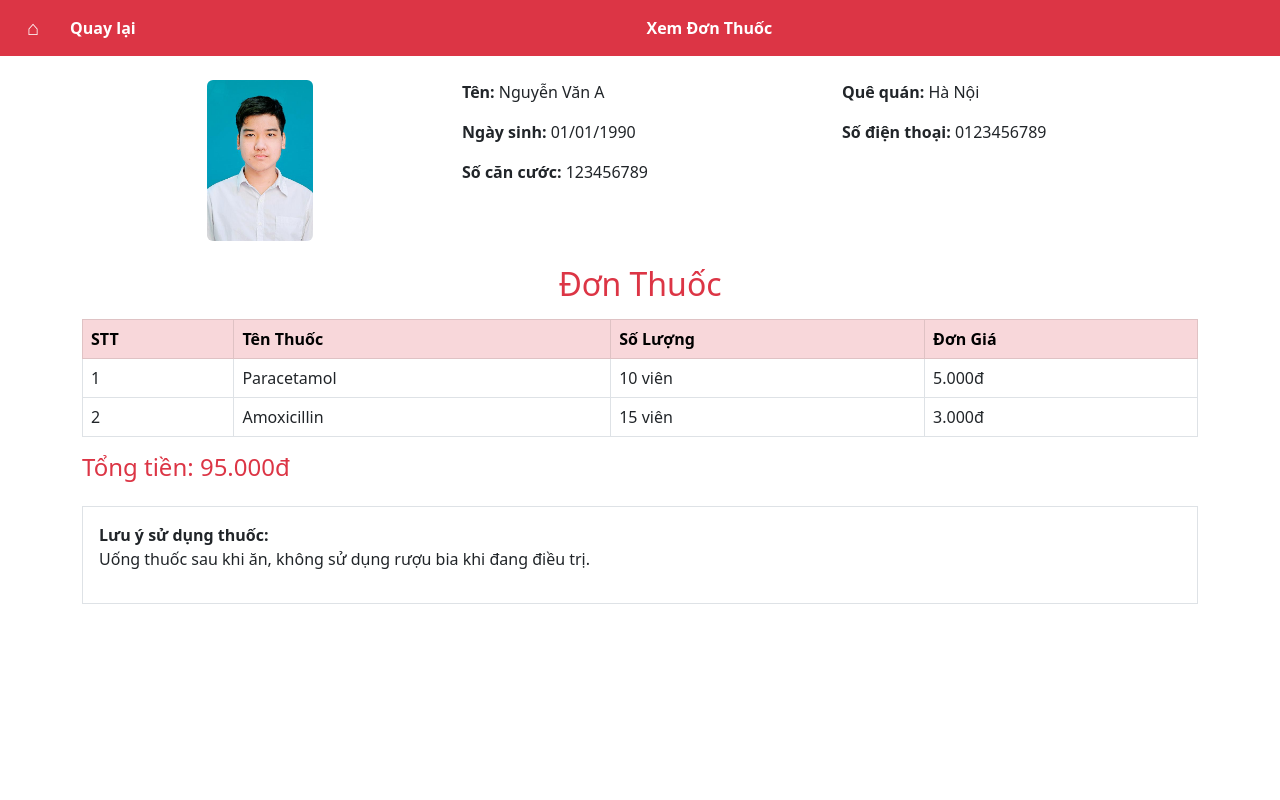
After one commit to TrongNgoVan/Multi-Clinic-Management-System, a Flask app: template templates/BenhNhanXemDonThuoc.html in a window 1280 px wide. The commit adds this page. Run offline with Flask 3, Linux system fonts and the light colour scheme; the template is opened without the code that fills it, so the values that code supplies are empty.

Commit message:
Add BenhNhanXemDonThuoc.html

```diff
--- a/templates/BenhNhanView.html
+++ b/templates/BenhNhanView.html
@@ -26,7 +26,7 @@
                             <a class="nav-link" href="BenhNhanPhieuKham.html">Xem Phiếu khám</a>
                         </li>
                         <li class="nav-item">
-                            <a class="nav-link" href="#">Xem Đơn thuốc</a>
+                            <a class="nav-link" href="BenhNhanXemDonThuoc.html">Xem Đơn thuốc</a>
                         </li>
                     </ul>
                     <span class="navbar-text" style="color: white;">Anh Liêm <span class="logout">&#10162;</span></span>
--- /dev/null
+++ b/templates/BenhNhanXemDonThuoc.html
@@ -0,0 +1,79 @@
+<html lang="en">
+<head>
+    <meta charset="UTF-8">
+    <meta name="viewport" content="width=device-width, initial-scale=1.0">
+    <link rel="stylesheet" href="../templates/css/styles.css">
+    <link rel="stylesheet" href="https://cdn.jsdelivr.net/npm/bootstrap@5.3.0/dist/css/bootstrap.min.css">
+    <script src="https://cdn.jsdelivr.net/npm/bootstrap@5.3.0/dist/js/bootstrap.bundle.min.js" defer></script>
+    <script src="script.js" defer></script>
+    <title>Xem Đơn thuốc</title>
+</head>
+<body>
+    <header>
+        <nav class="navbar navbar-expand-lg navbar-dark bg-danger">
+            <div class="container-fluid">
+                <a class="navbar-brand" href="#">&#8962;</a>
+                <a class="nav-link text-white ms-3" href="BenhNhanView.html">Quay lại</a>
+                <div class="mx-auto">
+                    <span class="navbar-text text-white fw-bold">Xem Đơn Thuốc</span>
+                </div>
+            </div>
+        </nav>
+    </header>
+
+    <main class="container mt-4">
+        <div class="row mb-4">
+            <div class="col-md-4 text-center">
+                <div class="square-img-container">
+                    <img src="../templates/images/download.png" alt="Ảnh bệnh nhân" class="img-fluid rounded square-img" style="width: 30%;">
+                </div>
+            </div>
+            <div class="col-md-4">
+                <p><strong>Tên:</strong> Nguyễn Văn A</p>
+                <p><strong>Ngày sinh:</strong> 01/01/1990</p>
+                <p><strong>Số căn cước:</strong> 123456789</p>
+            </div>
+            <div class="col-md-4">
+                <p><strong>Quê quán:</strong> Hà Nội</p>
+                <p><strong>Số điện thoại:</strong> 0123456789</p>
+            </div>
+        </div>
+
+        <h2 class="text-center text-danger">Đơn Thuốc</h2>
+
+        <table class="table table-bordered mt-3">
+            <thead class="table-danger">
+                <tr>
+                    <th>STT</th>
+                    <th>Tên Thuốc</th>
+                    <th>Số Lượng</th>
+                    <th>Đơn Giá</th>
+                </tr>
+            </thead>
+            <tbody>
+                <tr>
+                    <td>1</td>
+                    <td>Paracetamol</td>
+                    <td>10 viên</td>
+                    <td>5.000đ</td>
+                </tr>
+                <tr>
+                    <td>2</td>
+                    <td>Amoxicillin</td>
+                    <td>15 viên</td>
+                    <td>3.000đ</td>
+                </tr>
+            </tbody>
+        </table>
+
+        <div class="d-flex justify-content-between mt-3">
+            <h4 class="text-danger">Tổng tiền: 95.000đ</h4>
+        </div>
+
+        <div class="border p-3 mt-3">
+            <strong>Lưu ý sử dụng thuốc:</strong>
+            <p>Uống thuốc sau khi ăn, không sử dụng rượu bia khi đang điều trị.</p>
+        </div>
+    </main>
+</body>
+</html>
--- a/templates/css/styles.css
+++ b/templates/css/styles.css
@@ -6,7 +6,7 @@ body {
     display: flex;
     justify-content: space-between;
     align-items: center;
-    background-color: #b71c1c;
+    background-color: #ab1f2d;
     padding: 15px;
     color: white;
 }
```
